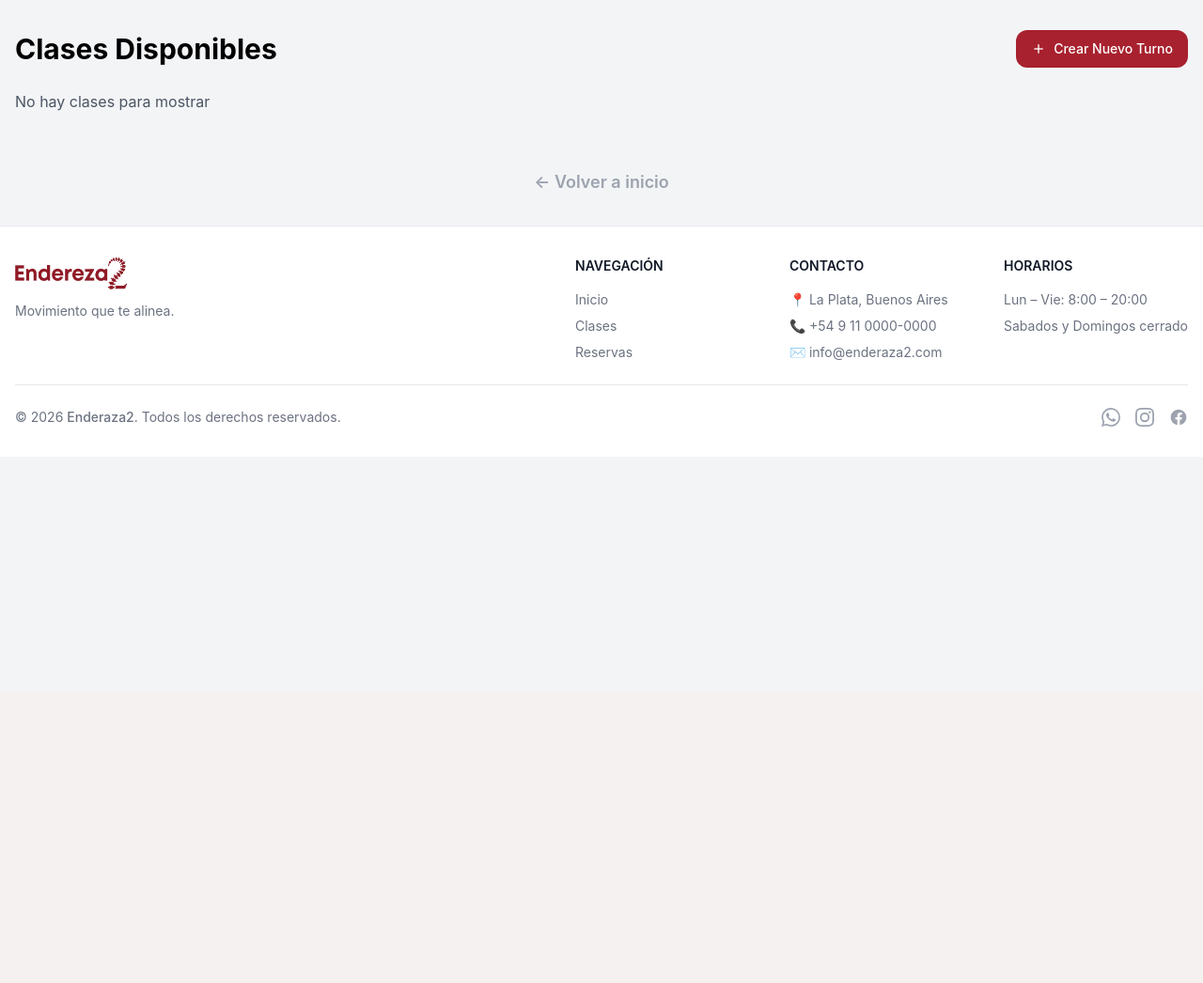
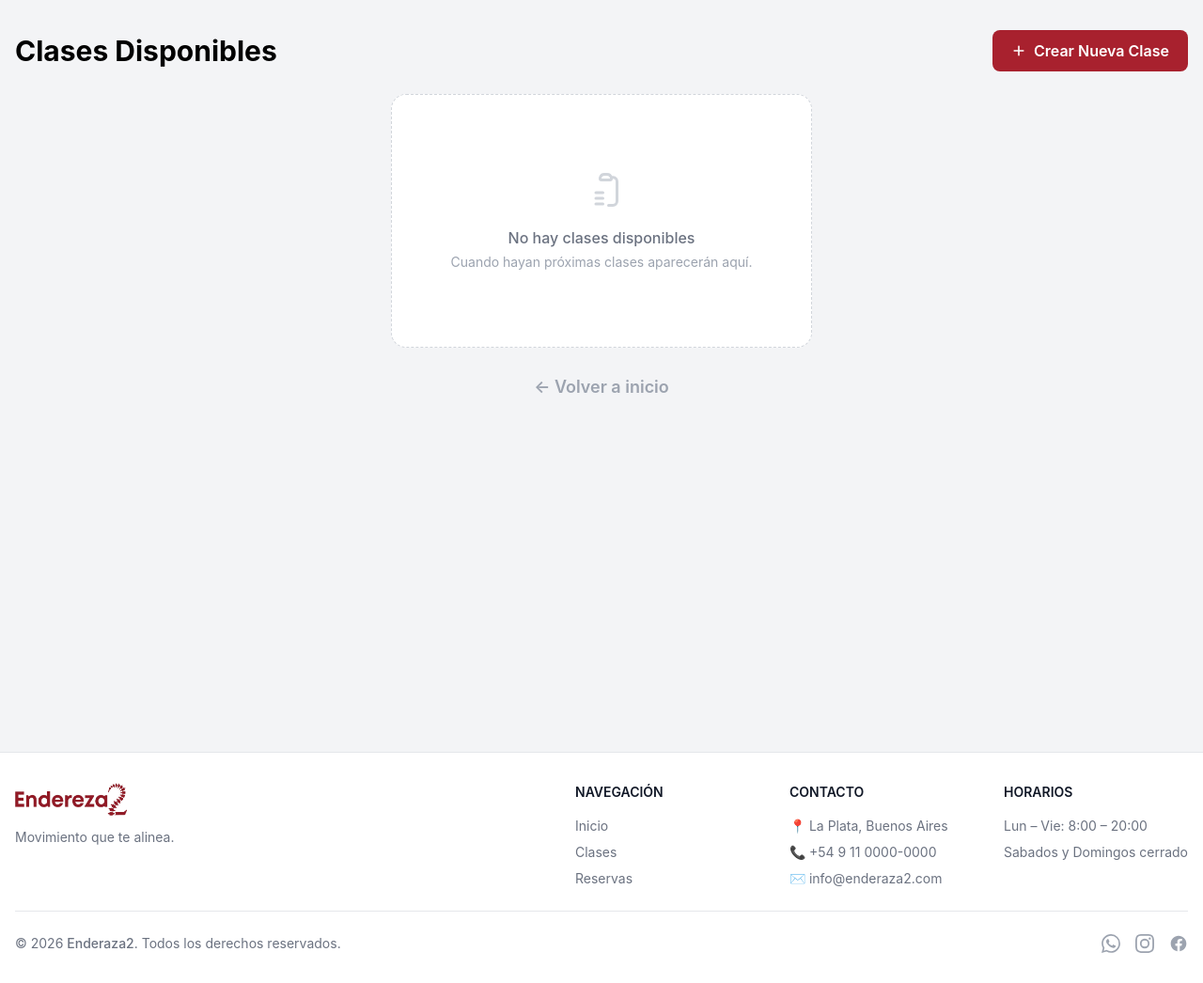
Before and after one commit to ShadowGhost23714/Endereza2, a Django app: page /turnos/clases/ in a window 1280 px wide. Shown: the part 65-1111 px from the top of the page at 94% size. Before the commit the page ends 551 px from the top, so only its background shows below. Run offline with Django 5.2, Linux system fonts and the light colour scheme; a user stored in the database is signed in; tables that the repository leaves empty hold one stand-in row (values such as "Sample post"); some libraries are stand-ins or nearby versions.

Commit message:
fix: diseños adaptados jasjdjasd

```diff
--- a/apps/classes/templates/classes/listar_clases.html
+++ b/apps/classes/templates/classes/listar_clases.html
@@ -35,16 +35,17 @@
     {% endfor %}
   </div>
 {% endif %}
-<div class="container mx-auto px-4 py-8">
+<div class="min-h-screen container mx-auto px-4 py-8 animate-fade-up">
     <div class="flex justify-between items-center mb-6">
         <h1 class="text-3xl font-bold">Clases Disponibles</h1>
         {% if user.is_superuser %}
-        <a href="{% url 'turnos:turno_create'%}" class="inline-flex items-center gap-2 bg-primary-600 hover:bg-primary-700 text-white text-sm font-medium px-4 py-2.5 rounded-xl transition-colors">
-            <svg class="w-4 h-4" fill="none" stroke="currentColor" viewBox="0 0 24 24">
-                <line x1="12" y1="5" x2="12" y2="19" stroke-width="2"/>
-                <line x1="5" y1="12" x2="19" y2="12" stroke-width="2"/>
+        <a href="{% url 'turnos:turno_create'%}" class="inline-flex items-center gap-2 text-white bg-primary-600 hover:bg-primary-700 focus:ring-4 focus:outline-none focus:ring-primary-300 font-semibold rounded-lg px-5 py-2.5 text-center dark:bg-primary-600 dark:hover:bg-primary-700 dark:focus:ring-primary-800">
+            <svg xmlns="http://www.w3.org/2000/svg" class="h-4 w-4" viewBox="0 0 20 20" fill="currentColor">
+            <path fill-rule="evenodd"
+                d="M10 3a1 1 0 011 1v5h5a1 1 0 110 2h-5v5a1 1 0 11-2 0v-5H4a1 1 0 110-2h5V4a1 1 0 011-1z"
+                clip-rule="evenodd" />
             </svg>
-            Crear Nuevo Turno
+            Crear Nueva Clase
         </a>
         {% endif %}
     </div>
@@ -52,10 +53,10 @@
        {% load dict_extras %}
         {% if turnos %}
         {% for turno in turnos %}
-        <div class="bg-white rounded-lg shadow-md p-6">
+        <div class="bg-white rounded-3xl shadow-md p-6">
 
             <h2 class="text-xl font-semibold mb-2">{{ turno.devolver_especialidad }}</h2>
-
+            <span class="block border-t border-gray-300 mt-3 mb-3"></span>
 
             <p class="text-gray-800 font-medium">Fecha: {{ turno.fecha }}</p>
             <p class="text-gray-800 font-medium">
@@ -67,15 +68,16 @@
                 Cupos disponibles: {{ turno.cupos_disponibles }}
             </p>
             <p class="text-gray-600">
-                precio: ${{ turno.precio }}
+                Precio: ${{ turno.precio }}
             </p>
+
         {% if user.is_superuser %}
             <!-- Modal toggle -->
-            <div class="">
+            <div class="py-2">
                 <button id="deleteButton-{{ turno.pk }}"
                         data-modal-target="deleteModal-{{ turno.pk }}"
                         data-modal-toggle="deleteModal-{{ turno.pk }}"
-                        class="py-2 px-3 text-sm font-medium text-center text-white bg-red-600 rounded-lg hover:bg-red-700 focus:ring-4 focus:outline-none focus:ring-red-300"
+                        class="py-2 px-3 text-sm font-semibold text-center text-white bg-primary-600 rounded-lg hover:bg-primary-700 focus:ring-4 focus:outline-none focus:ring-primary-300 font-semibold rounded-lg"
                         type="button">
                 Eliminar
                 </button>
@@ -100,13 +102,13 @@
                     <path fill-rule="evenodd" d="M9 2a1 1 0 00-.894.553L7.382 4H4a1 1 0 000 2v10a2 2 0 002 2h8a2 2 0 002-2V6a1 1 0 100-2h-3.382l-.724-1.447A1 1 0 0011 2H9zM7 8a1 1 0 012 0v6a1 1 0 11-2 0V8zm5-1a1 1 0 00-1 1v6a1 1 0 102 0V8a1 1 0 00-1-1z" clip-rule="evenodd"></path>
                     </svg>
 
-                    <p class="mb-4 text-gray-500">¿Estás seguro de que quieres eliminar el elemento ?</p>
+                    <p class="mb-4 text-gray-500">¿Estás seguro de que quieres eliminar el elemento?</p>
                     <p class="mb-4 text-gray-500">Vas a eliminar las reservas asociadas a este turno de:</p>
                     <ul>
                         {% for reserva in reservas_asociadas %}
                             <li class="text-gray-700 font-medium">{{ reserva.id_usuario.username }}</li>
                         {% empty %}
-                            <li class="text-gray-700 font-medium">No hay reservas asociadas a este turno.</li>
+                            <li class="mb-4 text-gray-700 font-medium">No hay reservas asociadas a este turno.</li>
                         {% endfor %}
                     </ul>
 
@@ -114,12 +116,12 @@
                         {% csrf_token %}
                             <div class="flex justify-center items-center space-x-4">
                         <button data-modal-toggle="deleteModal-{{ turno.pk }}" type="button"
-                                class="py-2 px-3 text-sm font-medium text-gray-500 bg-white rounded-lg border border-gray-200 hover:bg-gray-100 focus:ring-4 focus:outline-none focus:ring-teal-300">
+                                class="py-2 px-3 text-sm font-semibold text-gray-500 bg-white rounded-lg border border-gray-200 hover:bg-gray-100 focus:ring-4 focus:outline-none focus:ring-gray-300">
                             No, cancelar
                         </button>
 
                         <button type="submit"
-                                class="py-2 px-3 text-sm font-medium text-center text-white bg-red-600 rounded-lg hover:bg-red-700 focus:ring-4 focus:outline-none focus:ring-red-300">
+                                class="py-2 px-3 text-sm font-semibold text-center text-white bg-primary-600 rounded-lg hover:bg-primary-700 focus:ring-4 focus:outline-none focus:ring-primary-300">
                             Sí, estoy seguro
                         </button>
                         </div>
@@ -263,15 +265,31 @@
         </div>
         {% endfor %}
         {% else %}
-            <p class="text-gray-600">No hay clases para mostrar</p>
+        </div>
+            <div
+                class="max-w-md mx-auto flex flex-col items-center justify-center text-center py-20 bg-white border border-dashed border-gray-300 rounded-2xl">
+                <svg xmlns="http://www.w3.org/2000/svg" class="w-12 h-12 mb-3 text-gray-300" fill="none" viewBox="0 0 24 24"
+                stroke-width="1.5" stroke="currentColor">
+                <path stroke-linecap="round" stroke-linejoin="round"
+                    d="M9 12h3.75M9 15h3.75M9 18h3.75m3 .75H18a2.25 2.25 0 0 0 2.25-2.25V6.108c0-1.135-.845-2.098-1.976-2.192a48.424 48.424 0 0 0-1.123-.08m-5.801 0c-.065.21-.1.433-.1.664 0 .414.336.75.75.75h4.5a.75.75 0 0 0 .75-.75 2.25 2.25 0 0 0-.1-.664m-5.8 0A2.251 2.251 0 0 1 13.5 2.25H15c1.012 0 1.867.668 2.15 1.586" />
+                </svg>
+                {% if user.es_cliente %}
+                    <p class="text-base font-medium text-gray-500">No hay clases disponibles</p>
+                    <p class="text-sm text-gray-400 mt-1">Cuando hayan próximas clases aparecerán aquí.</p>
+                {% else %}
+                    <p class="text-base font-medium text-gray-500">No hay clases creadas todavía</p>
+                    <p class="text-sm text-gray-400 mt-1">Cuando se creen nuevas clases aparecerán aquí.</p>
+                {% endif %}
         {% endif %}
+        </div>
+        <p class="mt-7 mb-8 text-center text-lg text-gray-400">
+            <a href="{% url 'core:home' %}" class="text-primary-700 font-semibold hover:underline dark:text-primary-500">
+                ← Volver a inicio
+            </a>
+        </p>
     </div>
 </div>
-<p class="mt-7 mb-8 text-center text-lg text-gray-400">
-  <a href="{% url 'core:home' %}" class="text-primary-700 font-semibold hover:underline dark:text-primary-500">
-    ← Volver a inicio
-  </a>
-</p>
+
 <script>
     // Esperamos a que cargue el DOM
     document.addEventListener("DOMContentLoaded", function() {
--- a/apps/classes/templates/classes/mis_clases.html
+++ b/apps/classes/templates/classes/mis_clases.html
@@ -2,7 +2,7 @@
 {% load static %}
 {% block content %}
 
-<main class="flex-grow max-w-4xl mx-auto px-4 sm:px-6 pt-32 pb-14 w-full">
+<main class="min-h-screen flex-grow max-w-4xl mx-auto px-4 sm:px-6 pt-32 pb-14 w-full animate-fade-up">
 
   <div class="flex flex-col sm:flex-row sm:items-start sm:justify-between gap-4 mb-8">
     <div>
```
